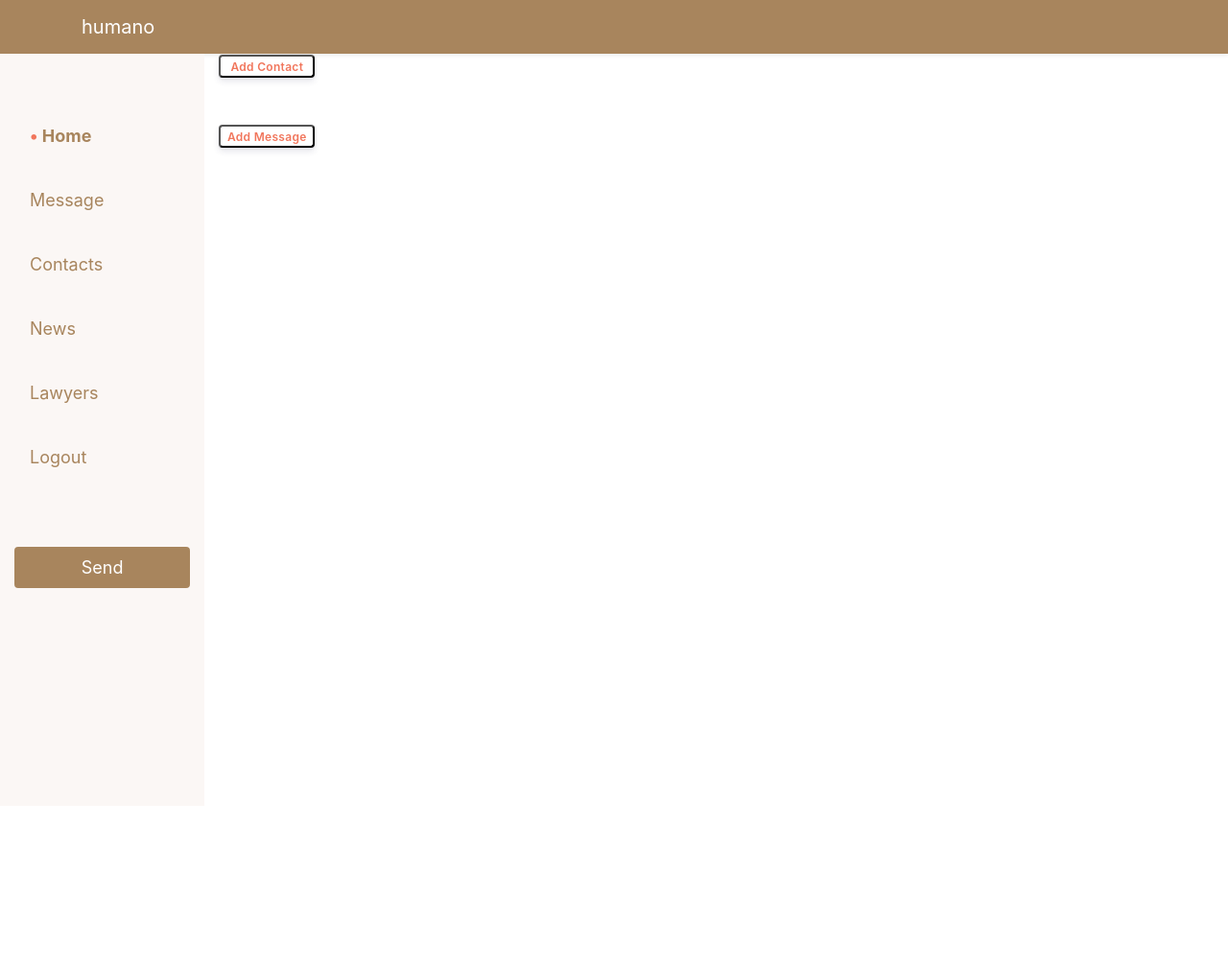
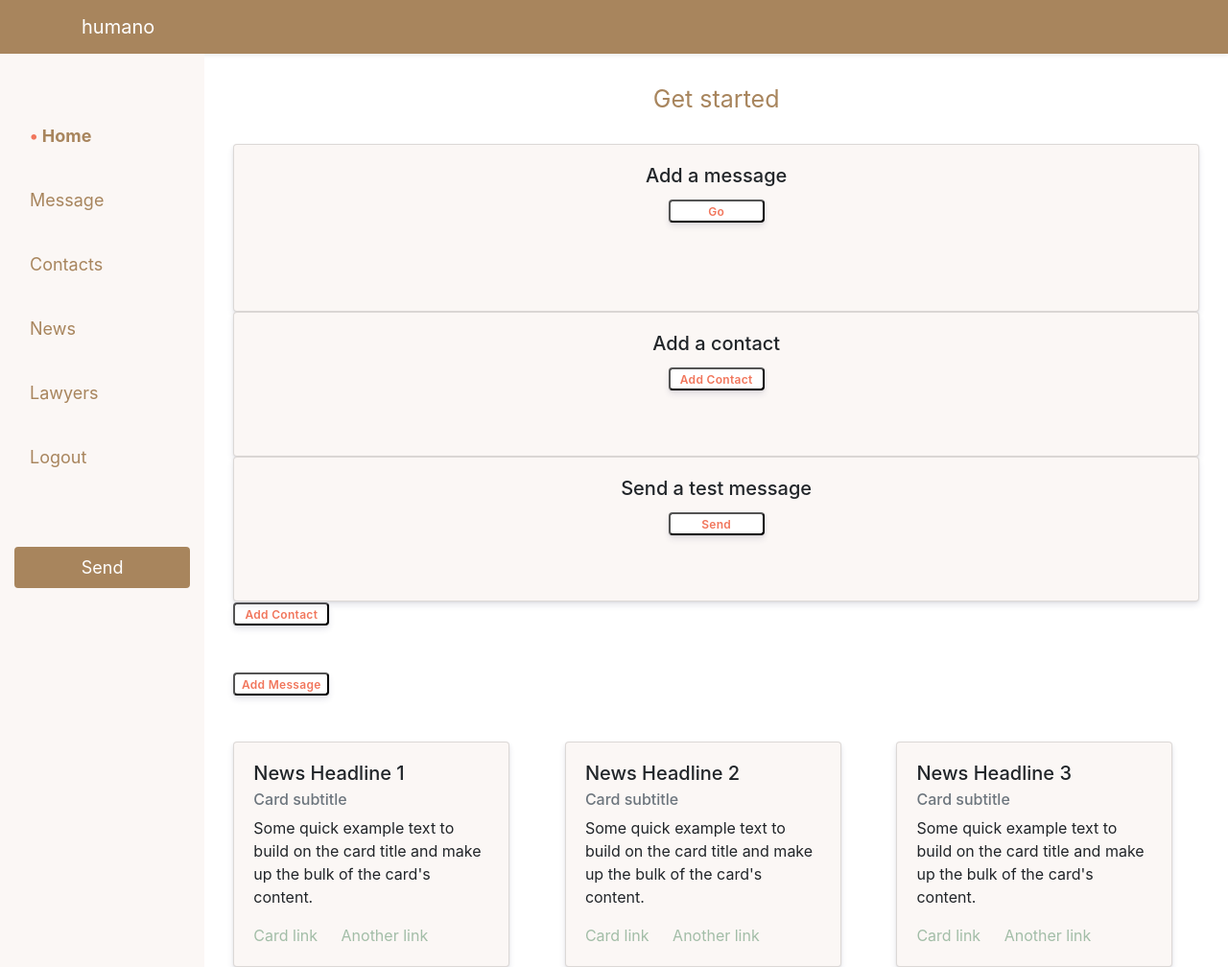
Before and after one commit to michebot/humano, a Flask app: page /user-home in a window 1280 px wide. Shown: the whole page at 96% size. Before the commit the page ends 613 px from the top, so only its background shows below. Run offline with Flask 2, Linux system fonts and the light colour scheme; the visitor is signed in with stand-in values (Sample User, id 1); data comes from the database, SQL or seed files in the repository; data that the repository does not hold is empty; some libraries are stand-ins or nearby versions.

Commit message:
Adding cards to user home page

```diff
--- a/static/css/styles.css
+++ b/static/css/styles.css
@@ -12,11 +12,10 @@ body {
 }
 
 h1 {
-    color: #FBF7F5;
+    color: #A8855D;
     text-align: center;
-    font-size: 22px;
-    font-weight: 700;
-    margin-top: 75px;
+    font-size: 25px;
+    font-weight: 400;
 }
 
 h1 a{
@@ -122,6 +121,16 @@ li:not(.active):before {
  visibility: hidden;
 }
 
+/* User Home */
+.card {
+    background-color: #FBF7F5;
+    -webkit-box-shadow: 0 4px 6px rgba(50,50,93,.11), 0 1px 3px rgba(0,0,0,.08);
+    box-shadow: 0 4px 6px rgba(50,50,93,.11), 0 1px 3px rgba(0,0,0,.08);
+}
+.welcome {
+    margin: 2rem;
+}
+
 /* Making life easier */
 .m0 {
     margin-left:: none !important;
--- a/templates/user-home.html
+++ b/templates/user-home.html
@@ -13,6 +13,40 @@
       onclick="window.location.href='/add-contact'"/>
   </form> -->
 
+<!-- New Stuff -->
+<div class="container-fluid">
+    <div class="welcome">
+        <h1>
+            Get started
+        </h1>
+    </div>
+    <div class="card text-center">
+      <div class="card-body">
+        <h5 class="card-title">Add a message</h5>
+        <form>
+          <input
+            id="view-message"
+            class="btn1"
+            type="button"
+            value="Go"
+            onclick="window.location.href='/view-message'"/>
+        </form><br>
+      </div>
+    </div>
+
+    <div class="card text-center">
+      <div class="card-body">
+        <h5 class="card-title">Add a contact</h5>
+        <button type="button" id="add-contact" class="btn1" data-toggle="modal" data-target="#exampleModal">Add Contact</button>
+      </div>
+    </div>
+
+    <div class="card text-center">
+      <div class="card-body">
+        <h5 class="card-title">Send a test message</h5>
+        <button type="button" id="add-contact" class="btn1" data-toggle="modal" data-target="#exampleModal">Send</button>
+      </div>
+    </div>
 
   <!-- Button trigger for Add Contact modal -->
   <button type="button" id="add-contact" class="btn1" data-toggle="modal" data-target="#exampleModal">Add Contact</button>
@@ -131,6 +165,46 @@
       </div>
     </div>
   </div>
+</div>
+
+  <!-- News -->
+  <div class="container-fluid">
+      <div class="row">
+          <div class="col-sm-4">
+              <div class="card" style="width: 18rem;">
+                  <div class="card-body">
+                    <h5 class="card-title">News Headline 1</h5>
+                    <h6 class="card-subtitle mb-2 text-muted">Card subtitle</h6>
+                    <p class="card-text">Some quick example text to build on the card title and make up the bulk of the card's content.</p>
+                    <a href="#" class="card-link">Card link</a>
+                    <a href="#" class="card-link">Another link</a>
+                  </div>
+              </div>
+        </div>
+        <div class="col-sm-4">
+            <div class="card" style="width: 18rem;">
+              <div class="card-body">
+                <h5 class="card-title">News Headline 2</h5>
+                <h6 class="card-subtitle mb-2 text-muted">Card subtitle</h6>
+                <p class="card-text">Some quick example text to build on the card title and make up the bulk of the card's content.</p>
+                <a href="#" class="card-link">Card link</a>
+                <a href="#" class="card-link">Another link</a>
+              </div>
+            </div>
+        </div>
+        <div class="col-sm-4">
+            <div class="card" style="width: 18rem;">
+              <div class="card-body">
+                <h5 class="card-title">News Headline 3</h5>
+                <h6 class="card-subtitle mb-2 text-muted">Card subtitle</h6>
+                <p class="card-text">Some quick example text to build on the card title and make up the bulk of the card's content.</p>
+                <a href="#" class="card-link">Card link</a>
+                <a href="#" class="card-link">Another link</a>
+              </div>
+            </div>
+        </div>
+    </div>
+</div>
 
   <script type="text/javascript">
     // On click, this button will obtain the user's location and send the user's location and message to their contacts
```
